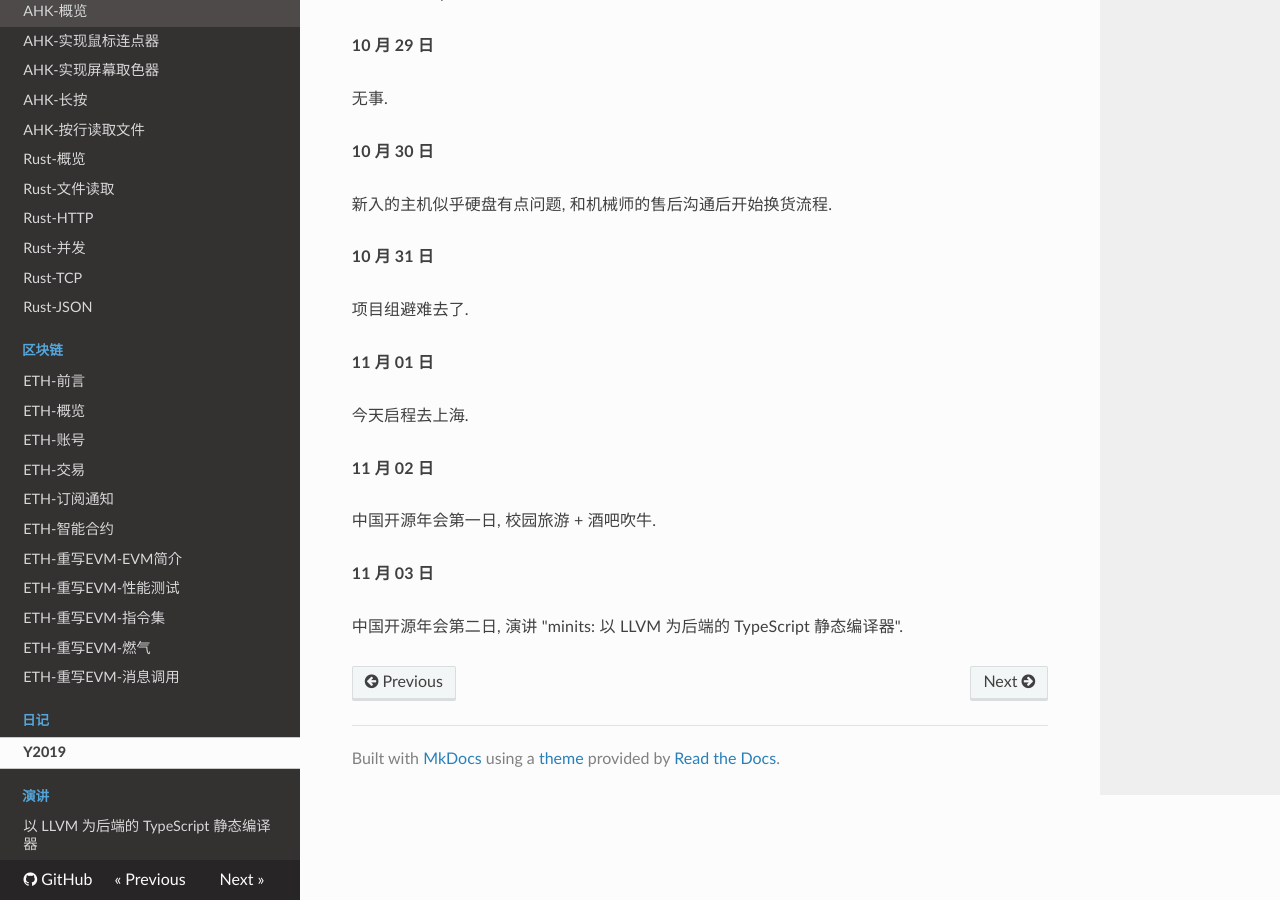
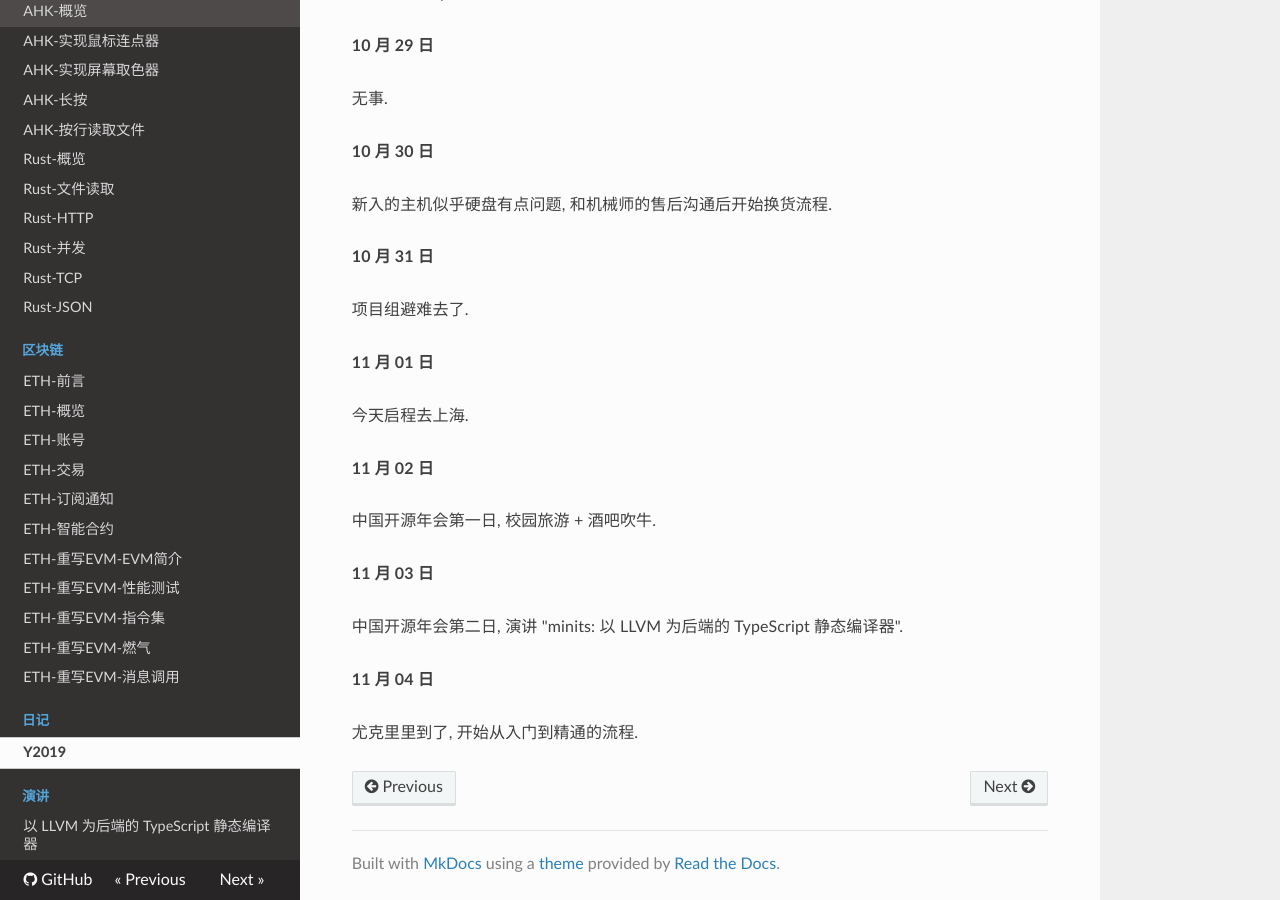
Before and after one commit to mohanson/accu, an MkDocs documentation site: the page built from docs/content/diary/2019.md, in a window 1280 px wide and 900 px high, scrolled down 1790 px. Built offline with MkDocs 1.6.1, drawn with Linux system fonts in a browser that asks for light colours; nearby versions of some CDN libraries.

Commit message:
2019-11-04 17:06:55

```diff
--- a/docs/content/diary/2019.md
+++ b/docs/content/diary/2019.md
@@ -85,3 +85,7 @@ Sekai, Sekai, Sekai!
 **11 月 03 日**
 
 中国开源年会第二日, 演讲 "minits: 以 LLVM 为后端的 TypeScript 静态编译器".
+
+**11 月 04 日**
+
+尤克里里到了, 开始从入门到精通的流程.
```
